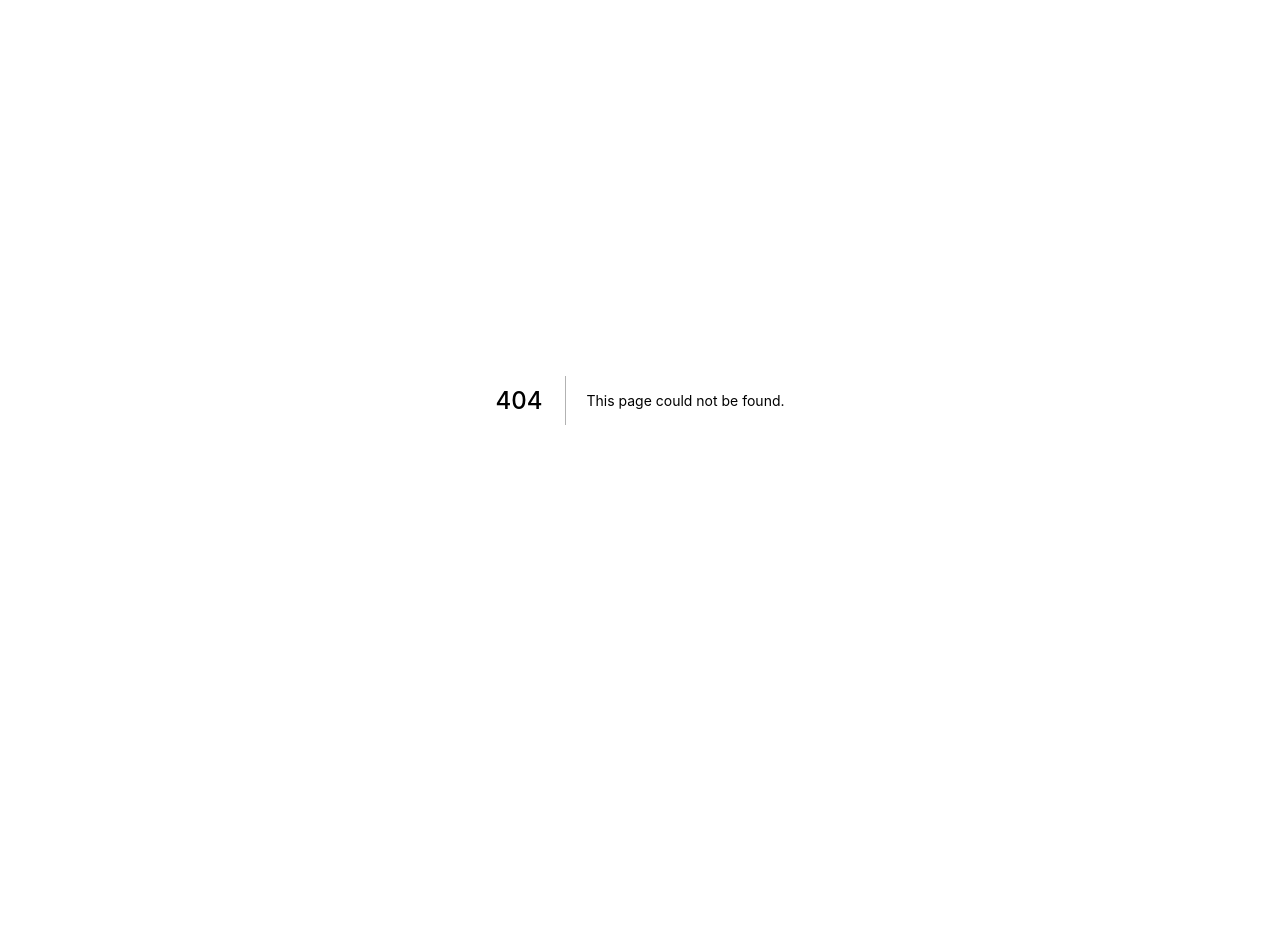
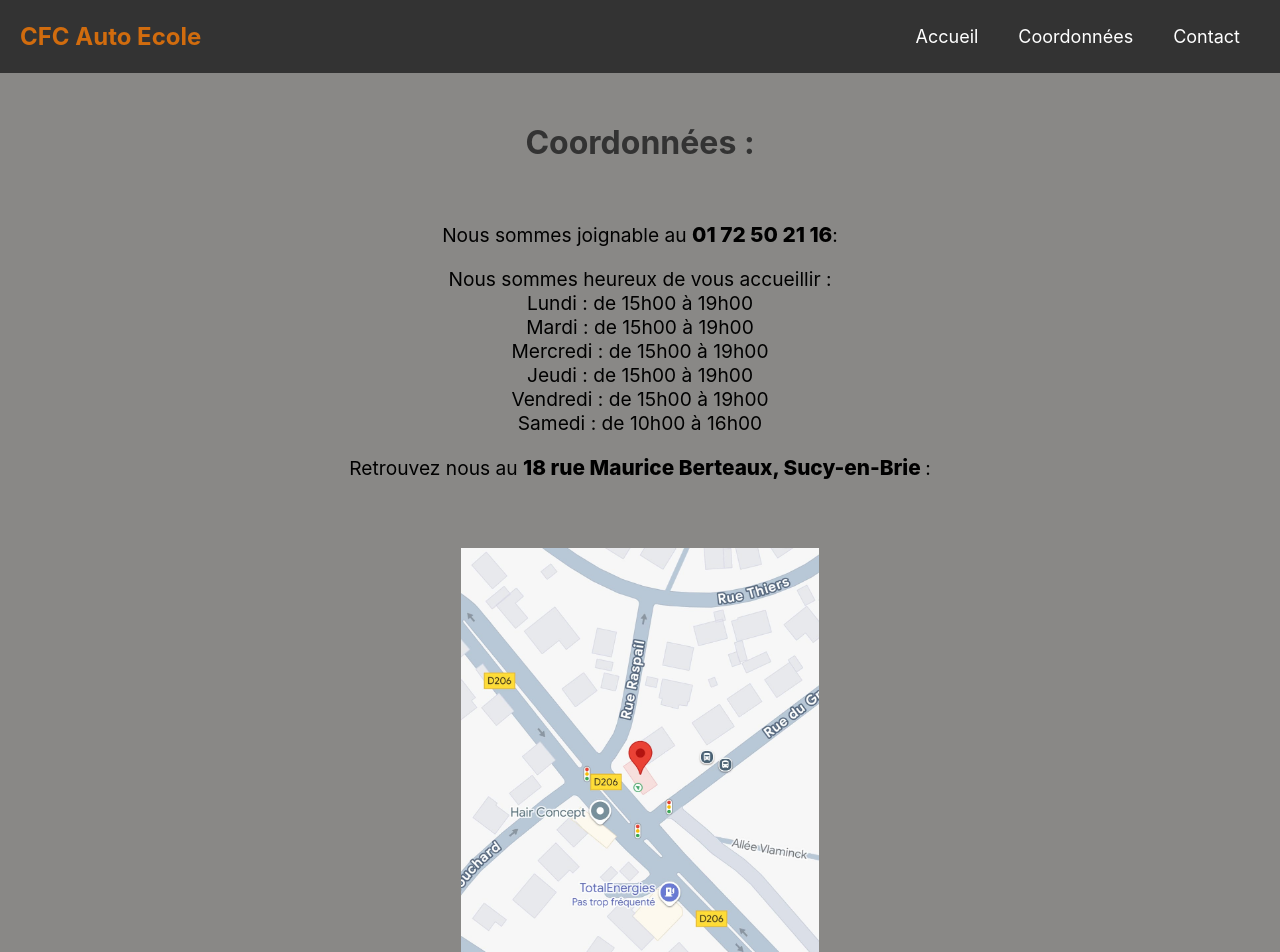
Before and after one commit to khalidkaf/auto_ecole, a Next.js app: page /coordonnees in a window 1280 px wide. Before the commit this address had no page. Shown: the top 952 px of the page. Before the commit the page ends 800 px from the top, so only its background shows below. Built offline with nearby package versions, Linux system fonts and the light colour scheme.

Commit message:
coordonnees

```diff
--- a/components/Navi.js
+++ b/components/Navi.js
@@ -33,9 +33,9 @@ const Navi = () => {
         <li>
           <a href="/">Accueil</a>
         </li>
-        {/* <li>
-          <a href="/about">À propos</a>
-        </li> */}
+        <li>
+          <a href="/coordonnees">Coordonnées</a>
+        </li>
         {/* <li>
           <a href="/services">Services</a>
         </li> */}
--- /dev/null
+++ b/pages/coordonnees.js
@@ -0,0 +1,41 @@
+import Navi from '../components/Navi';
+import styles from '../styles/Home.module.css';
+
+
+function Coordonnees() {
+    return <div className={styles.body}>
+        <Navi />
+        <div
+         className={styles.containermail}>
+            <h1 className={styles.heading}>Coordonnées : <br/><br/></h1>
+            {/* <p className={styles.text}>
+                Cliquez sur le bouton ci-dessous pour nous envoyer un email ou écrivez-nous à <span className={styles.span}>cfc@gmail.com</span>:
+            </p> */}
+
+
+            <p className={styles.text}>
+                Nous sommes joignable au <span className={styles.span}>01 72 50 21 16</span>:<br/>
+            </p>
+
+            <p className={styles.text}>
+                Nous sommes heureux de vous accueillir : <br/>
+                Lundi : de 15h00 à 19h00<br/>
+                Mardi : de 15h00 à 19h00<br/>
+                Mercredi : de 15h00 à 19h00<br/>
+                Jeudi : de 15h00 à 19h00<br/>
+                Vendredi : de 15h00 à 19h00<br/>
+                Samedi : de 10h00 à 16h00<br/>
+
+            </p>
+
+            <p className={styles.text}>
+                Retrouvez nous au <span className={styles.span}>18 rue Maurice Berteaux, Sucy-en-Brie </span>:<br/><br/><br/>
+            </p>
+            <img src="/plan_cfc.jpeg" alt="Plan auto-école" className={styles.plan} />
+
+        </div>
+    </div>;
+}
+
+
+export default Coordonnees;
--- a/styles/Home.module.css
+++ b/styles/Home.module.css
@@ -11,10 +11,12 @@
   /* z-index: 1; */
 }
 
-/* .image {
+.plan {
   margin-top: 0px;
   padding-top: 0px;
-} */
+  height: 500px;
+  /* width: 1000; */
+}
 
 .offer {
   background-color: #252525;
@@ -119,7 +121,7 @@
 
 .body{
   width: 100%;
-  height: 100vh;
+  height: 100%;
 
   padding: 0px;
   margin: 0px;
@@ -190,6 +192,16 @@
 
 
   .imqge {
+    max-width: auto;
+    margin-top: 0px;
+    padding-top: 0px;
+    height: auto;
+    max-height: auto;
+    /* display: block; */
+  }
+  .plan {
+    /* margin-right: auto; */
+    /* margin-left: auto; */
     max-width: 100%;
     margin-top: 0px;
     padding-top: 0px;
```
Also changed, not shown: public/plan_cfc.jpeg (added).
